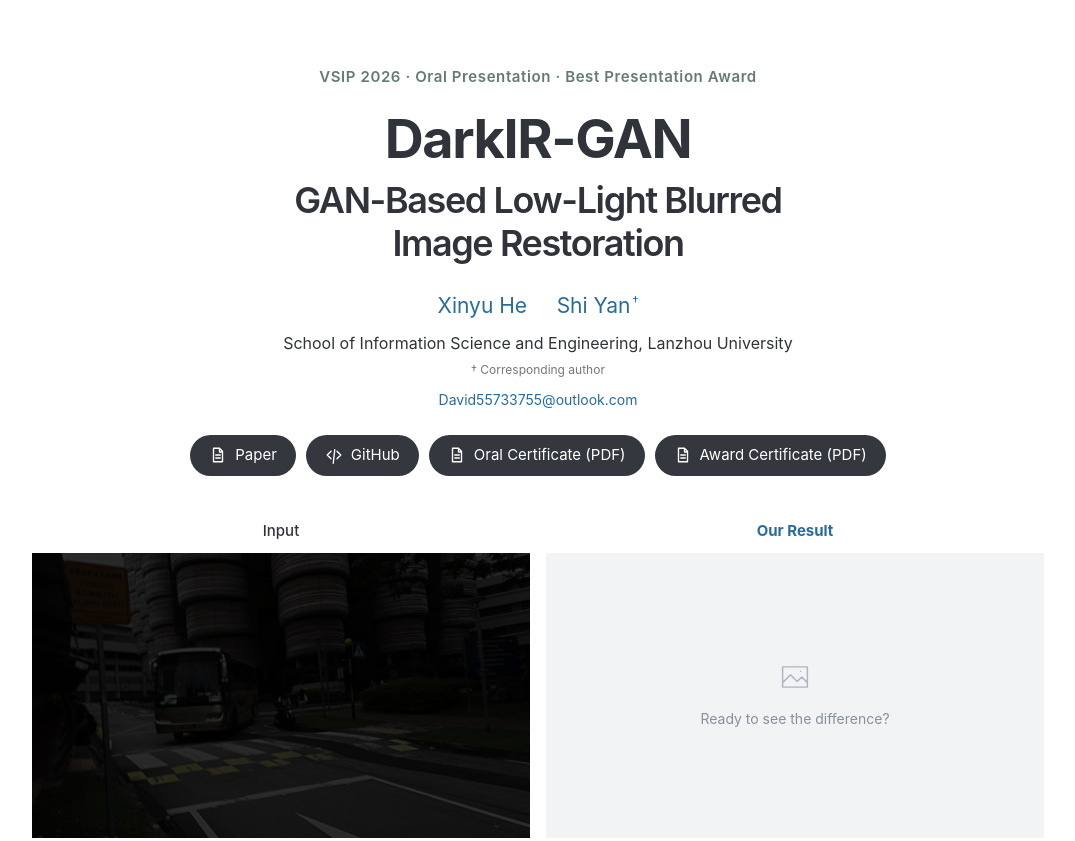
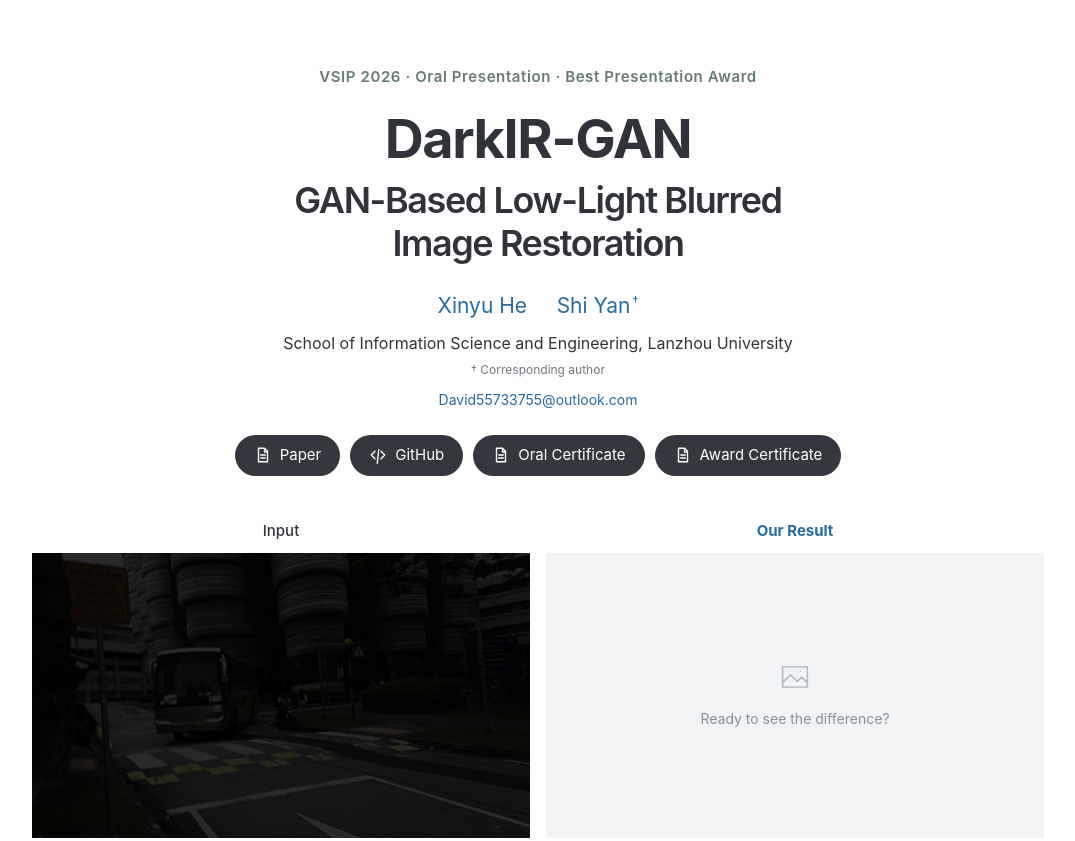
Before and after one commit to David-He-NJ/DarkIR-GAN, a plain HTML site: page index.html in a window 1280 px wide. Shown: the top 841 px of the page, without its empty margins (102-1177 px from the left). Drawn offline with Linux system fonts and the light colour scheme.

Commit message:
Simplify certificate link labels

```diff
--- a/index.html
+++ b/index.html
@@ -28,8 +28,8 @@
     <div class="resource-links">
       <a class="resource" href="assets/DarkIR-GAN.pdf?v=20261025-262782935607" target="_blank" rel="noopener"><svg viewBox="0 0 24 24" aria-hidden="true"><path d="M6 3h8l4 4v14H6zM14 3v5h4M9 12h6M9 16h6"/></svg>Paper</a>
       <a class="resource" href="https://github.com/David-He-NJ/DarkIR-GAN" target="_blank" rel="noopener"><svg viewBox="0 0 24 24" aria-hidden="true"><path d="m8 7-5 5 5 5m8-10 5 5-5 5m-3-12-2 18"/></svg>GitHub</a>
-      <a class="resource" href="assets/vsip-2026-oral-presentation-certificate.pdf" target="_blank" rel="noopener"><svg viewBox="0 0 24 24" aria-hidden="true"><path d="M6 3h8l4 4v14H6zM14 3v5h4M9 12h6M9 16h6"/></svg>Oral Certificate (PDF)</a>
-      <a class="resource" href="assets/vsip-2026-best-presentation-award.pdf" target="_blank" rel="noopener"><svg viewBox="0 0 24 24" aria-hidden="true"><path d="M6 3h8l4 4v14H6zM14 3v5h4M9 12h6M9 16h6"/></svg>Award Certificate (PDF)</a>
+      <a class="resource" href="assets/vsip-2026-oral-presentation-certificate.pdf" target="_blank" rel="noopener"><svg viewBox="0 0 24 24" aria-hidden="true"><path d="M6 3h8l4 4v14H6zM14 3v5h4M9 12h6M9 16h6"/></svg>Oral Certificate</a>
+      <a class="resource" href="assets/vsip-2026-best-presentation-award.pdf" target="_blank" rel="noopener"><svg viewBox="0 0 24 24" aria-hidden="true"><path d="M6 3h8l4 4v14H6zM14 3v5h4M9 12h6M9 16h6"/></svg>Award Certificate</a>
     </div>
   </header>
 
```
